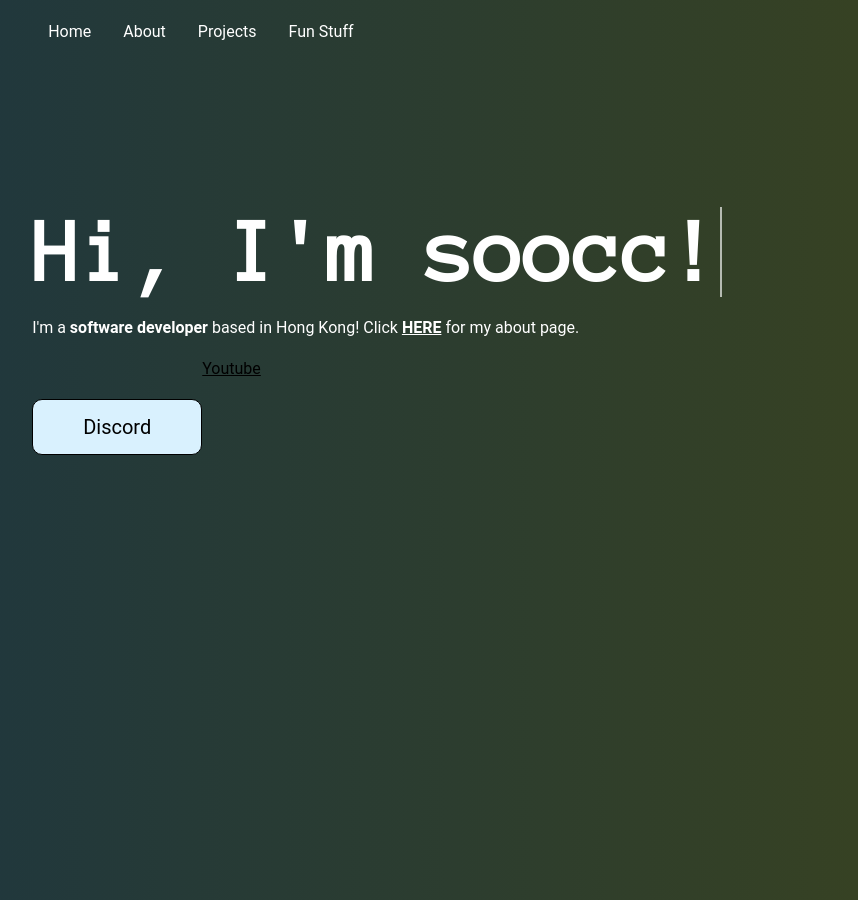
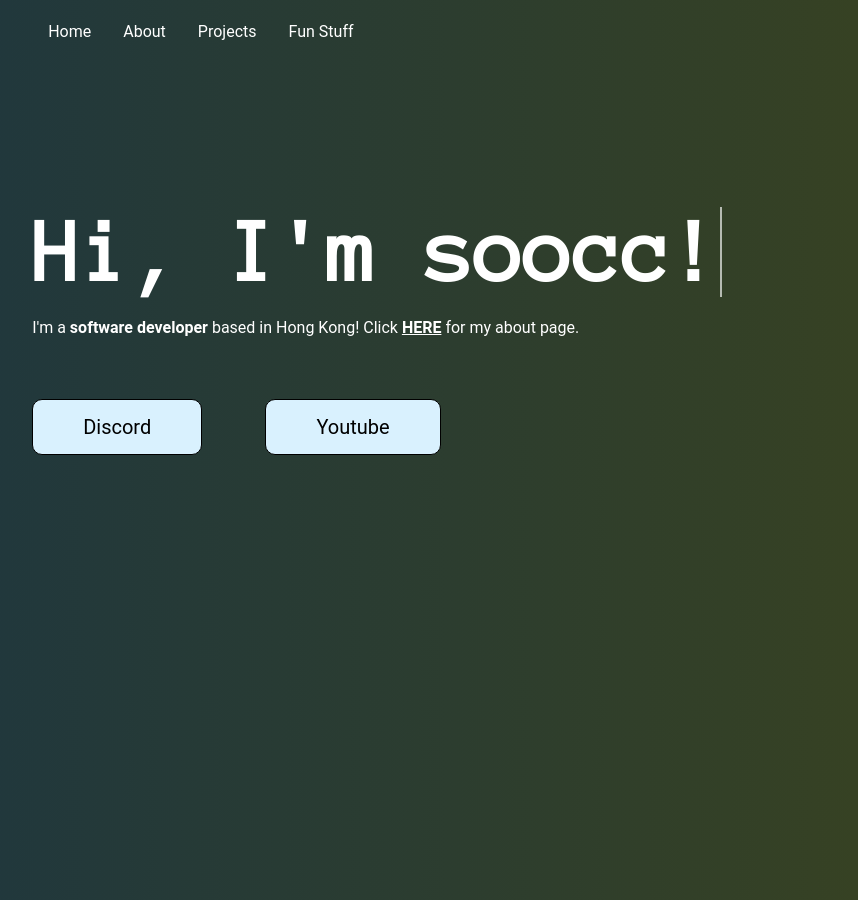
Before and after one commit to soocc/sooccsocks2, a Jekyll site: the page built from index.html, in a window 1280 px wide. Shown: the whole page, without its empty margins (39-897 px from the left). Built offline with Jekyll 4.4.1, drawn with Linux system fonts in a browser that asks for light colours; some web fonts are replaced.

Commit message:
Update index.html

```diff
--- a/index.html
+++ b/index.html
@@ -86,11 +86,11 @@ layout: default
       </p>
     </div>
 
-    <a class="abutton var2" href="https://discord.gg/72UPzkfxXM">
+    <a class="abutton" href="https://discord.gg/72UPzkfxXM">
       Discord
     </a>
 
-    <a class="abutton2" href="https://youtube.com/sooccc">
+    <a class="abutton var2" href="https://youtube.com/sooccc">
       Youtube
     </a>
   </body>
```
